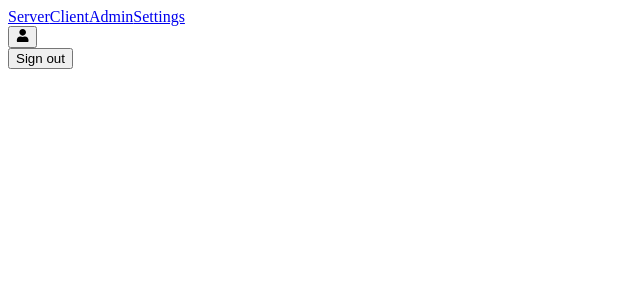
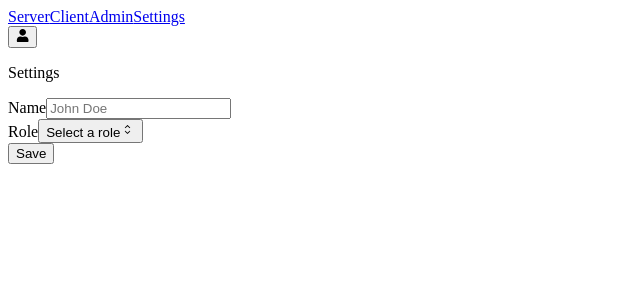
Before and after one commit to prikol769/next-auth, a Next.js app: page /settings in a window 1280 px wide. Shown: the top 300 px of the page, without its empty margins (0-640 px from the left). Built offline with nearby package versions, Linux system fonts and the light colour scheme; no server answers.

Commit message:
added settings page and action

```diff
--- /dev/null
+++ b/actions/settings.ts
@@ -0,0 +1,75 @@
+"use server";
+
+import * as z from "zod";
+import bcrypt from "bcryptjs";
+import { db } from "@/lib/db";
+import { SettingsSchema } from "@/schemas";
+import { getUserByEmail, getUserById } from "@/data/user";
+import { currentUser } from "@/lib/auth";
+import { generateVarificationToken } from "@/lib/tokens";
+import { sendVerificationEmail } from "@/lib/mail";
+
+export const settings = async (values: z.infer<typeof SettingsSchema>) => {
+  const user = await currentUser();
+
+  if (!user || !user.id) {
+    return { error: "Unauthorized" };
+  }
+
+  const dbUser = await getUserById(user.id);
+
+  if (!dbUser) {
+    return { error: "Unauthorized" };
+  }
+
+  if (user.isOAuth) {
+    values.email = undefined;
+    values.password = undefined;
+    values.newPassword = undefined;
+    values.isTwoFactorEnabled = undefined;
+  }
+
+  if (values.email && values.email !== user.email) {
+    const existingUser = await getUserByEmail(values.email);
+
+    if (existingUser && existingUser.id !== user.id) {
+      return { error: "Email already in use!" };
+    }
+
+    const verificationToken = await generateVarificationToken(values.email);
+
+    await sendVerificationEmail(
+      verificationToken.email,
+      verificationToken.token
+    );
+
+    return { success: "Verification email sent!" };
+  }
+
+  if (values.password && values.newPassword && dbUser.password) {
+    const passwordsMatch = await bcrypt.compare(
+      values.password,
+      dbUser.password
+    );
+
+    if (!passwordsMatch) {
+      return { error: "Incorrect password!" };
+    }
+
+    const hashedPassword = await bcrypt.hash(values.newPassword, 10);
+
+    values.password = hashedPassword;
+    values.newPassword = undefined;
+  }
+
+  await db.user.update({
+    where: {
+      id: dbUser.id,
+    },
+    data: {
+      ...values,
+    },
+  });
+
+  return { success: "Settings Updated!" };
+};
--- a/app/(protected)/settings/page.tsx
+++ b/app/(protected)/settings/page.tsx
@@ -1,21 +1,221 @@
 "use client";
 
-import { logout } from "@/actions/logout";
+import * as z from "zod";
+import { settings } from "@/actions/settings";
+import { Button } from "@/components/ui/button";
+import { Card, CardContent, CardHeader } from "@/components/ui/card";
+import { useSession } from "next-auth/react";
+import { useState, useTransition } from "react";
+import { useForm } from "react-hook-form";
+import { SettingsSchema } from "@/schemas";
+import { zodResolver } from "@hookform/resolvers/zod";
+import {
+  Form,
+  FormControl,
+  FormDescription,
+  FormField,
+  FormItem,
+  FormLabel,
+  FormMessage,
+} from "@/components/ui/form";
+import { Input } from "@/components/ui/input";
 import { useCurrentUser } from "@/hooks/use-current-user";
+import { FormError } from "@/components/FormError";
+import { FormSuccess } from "@/components/FormSuccess";
+import {
+  Select,
+  SelectContent,
+  SelectItem,
+  SelectTrigger,
+  SelectValue,
+} from "@/components/ui/select";
+import { UserRole } from "@prisma/client";
+import { Switch } from "@/components/ui/switch";
+import { useRouter } from "next/navigation";
 
 const Settings = () => {
   const user = useCurrentUser();
+  const router = useRouter();
 
-  const onClick = () => {
-    logout();
+  const [error, setError] = useState<string | undefined>("");
+  const [success, setSuccess] = useState<string | undefined>("");
+
+  const { update } = useSession();
+  const [isPending, startTransition] = useTransition();
+
+  const form = useForm<z.infer<typeof SettingsSchema>>({
+    resolver: zodResolver(SettingsSchema),
+    defaultValues: {
+      password: undefined,
+      newPassword: undefined,
+      name: user?.name || undefined,
+      email: user?.email || undefined,
+      role: user?.role || undefined,
+      isTwoFactorEnabled: user?.isTwoFactorEnabled || undefined,
+    },
+  });
+
+  const onSubmit = (values: z.infer<typeof SettingsSchema>) => {
+    startTransition(() => {
+      settings(values)
+        .then((data) => {
+          if (data.error) {
+            setError(data.error);
+          }
+
+          if (data.success) {
+            update();
+            setSuccess(data.success);
+            router.refresh(); // update Server component
+          }
+        })
+        .catch(() => setError("Something went wrong!"));
+    });
   };
 
   return (
-    <div className="bg-white p-10 rounded-xl">
-      <button onClick={onClick} type="submit">
-        Sign out
-      </button>
-    </div>
+    <Card className="w-[600px]">
+      <CardHeader>
+        <p className="text-2xl font-semibold text-center">Settings</p>
+      </CardHeader>
+      <CardContent>
+        <Form {...form}>
+          <form className="space-y-6" onSubmit={form.handleSubmit(onSubmit)}>
+            <div className="space-y-4">
+              <FormField
+                control={form.control}
+                name="name"
+                render={({ field }) => (
+                  <FormItem>
+                    <FormLabel>Name</FormLabel>
+                    <FormControl>
+                      <Input
+                        {...field}
+                        placeholder="John Doe"
+                        disabled={isPending}
+                      />
+                    </FormControl>
+                    <FormMessage />
+                  </FormItem>
+                )}
+              />
+              {user?.isOAuth === false && (
+                <>
+                  <FormField
+                    control={form.control}
+                    name="email"
+                    render={({ field }) => (
+                      <FormItem>
+                        <FormLabel>Email</FormLabel>
+                        <FormControl>
+                          <Input
+                            {...field}
+                            placeholder="john.doe@example.com"
+                            disabled={isPending}
+                            type="email"
+                          />
+                        </FormControl>
+                        <FormMessage />
+                      </FormItem>
+                    )}
+                  />
+                  <FormField
+                    control={form.control}
+                    name="password"
+                    render={({ field }) => (
+                      <FormItem>
+                        <FormLabel>Password</FormLabel>
+                        <FormControl>
+                          <Input
+                            {...field}
+                            placeholder="******"
+                            disabled={isPending}
+                            type="password"
+                          />
+                        </FormControl>
+                        <FormMessage />
+                      </FormItem>
+                    )}
+                  />
+                  <FormField
+                    control={form.control}
+                    name="newPassword"
+                    render={({ field }) => (
+                      <FormItem>
+                        <FormLabel>New Password</FormLabel>
+                        <FormControl>
+                          <Input
+                            {...field}
+                            placeholder="******"
+                            disabled={isPending}
+                            type="password"
+                          />
+                        </FormControl>
+                        <FormMessage />
+                      </FormItem>
+                    )}
+                  />
+                </>
+              )}
+
+              <FormField
+                control={form.control}
+                name="role"
+                render={({ field }) => (
+                  <FormItem>
+                    <FormLabel>Role</FormLabel>
+                    <Select
+                      disabled={isPending}
+                      onValueChange={field.onChange}
+                      defaultValue={field.value}
+                    >
+                      <FormControl>
+                        <SelectTrigger>
+                          <SelectValue placeholder="Select a role" />
+                        </SelectTrigger>
+                      </FormControl>
+                      <SelectContent>
+                        <SelectItem value={UserRole.ADMIN}>Admin</SelectItem>
+                        <SelectItem value={UserRole.USER}>User</SelectItem>
+                      </SelectContent>
+                    </Select>
+                    <FormMessage />
+                  </FormItem>
+                )}
+              />
+              {user?.isOAuth === false && (
+                <FormField
+                  control={form.control}
+                  name="isTwoFactorEnabled"
+                  render={({ field }) => (
+                    <FormItem className="flex flex-row items-center justify-between rounded-lg border p-3 shadow-sm">
+                      <div className="space-y-0.5">
+                        <FormLabel>Two Factor Authentication</FormLabel>
+                        <FormDescription>
+                          Enable two factor authentication for your account
+                        </FormDescription>
+                      </div>
+                      <FormControl>
+                        <Switch
+                          disabled={isPending}
+                          checked={field.value}
+                          onCheckedChange={field.onChange}
+                        />
+                      </FormControl>
+                    </FormItem>
+                  )}
+                />
+              )}
+            </div>
+            <FormError message={error} />
+            <FormSuccess message={success} />
+            <Button disabled={isPending} type="submit">
+              Save
+            </Button>
+          </form>
+        </Form>
+      </CardContent>
+    </Card>
   );
 };
 
```
